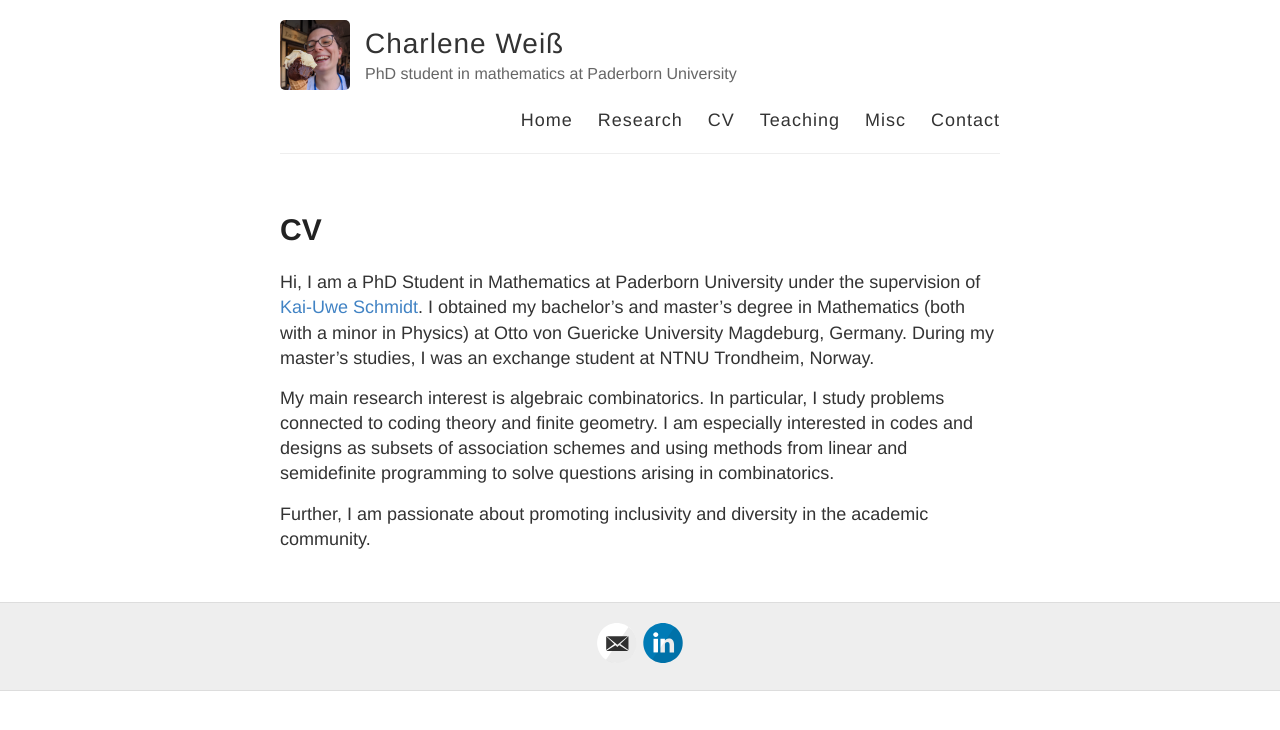
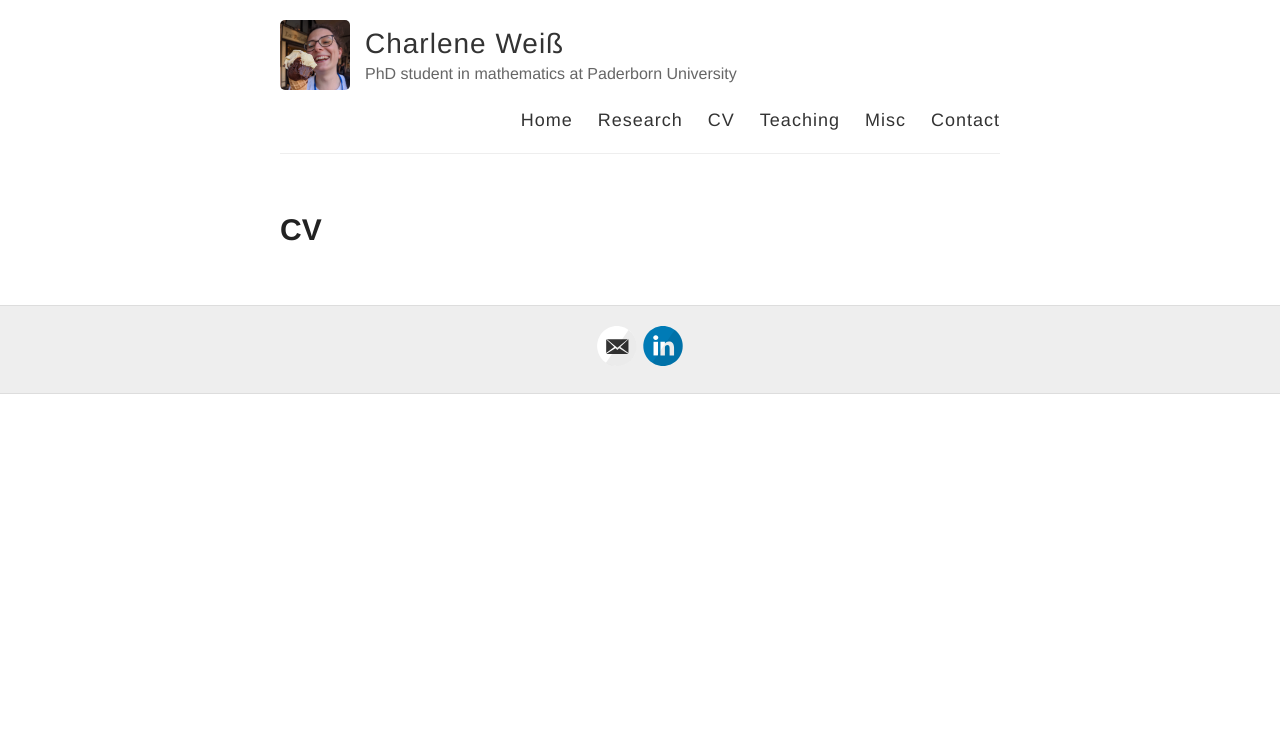
Before and after one commit to charleneweiss/charleneweiss.github.io, a Jekyll site: the page built from cv.md, in a window 1280 px wide. Shown: the top 730 px of the page. Built offline with Jekyll 4.4.1, drawn with Linux system fonts in a browser that asks for light colours.

Commit message:
Update cv.md

```diff
--- a/cv.md
+++ b/cv.md
@@ -3,13 +3,3 @@ layout: page
 title: CV
 permalink: /cv/
 ---
-
-Hi, I am a PhD Student in Mathematics at Paderborn University under the supervision of [Kai-Uwe Schmidt](https://math.uni-paderborn.de/en/ag/dm).
-I obtained my bachelor’s and master’s degree in Mathematics (both with a minor in Physics) at Otto von Guericke University Magdeburg, Germany.
-During my master's studies, I was an exchange student at NTNU Trondheim, Norway.
-
-My main research interest is algebraic combinatorics.
-In particular, I study problems connected to coding theory and finite geometry.
-I am especially interested in codes and designs as subsets of association schemes and using methods from linear and semidefinite programming to solve questions arising in combinatorics.
-
-Further, I am passionate about promoting inclusivity and diversity in the academic community.
```
